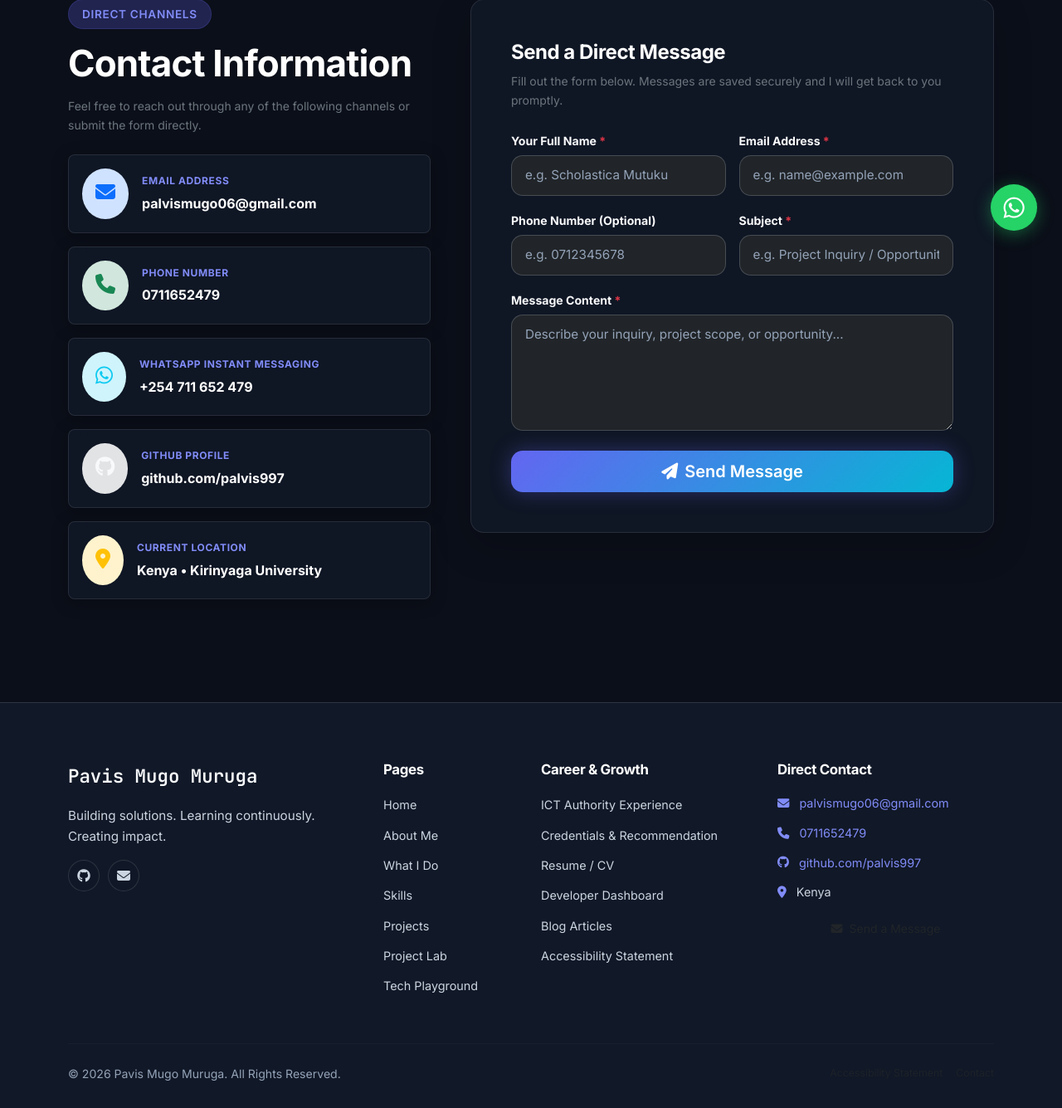
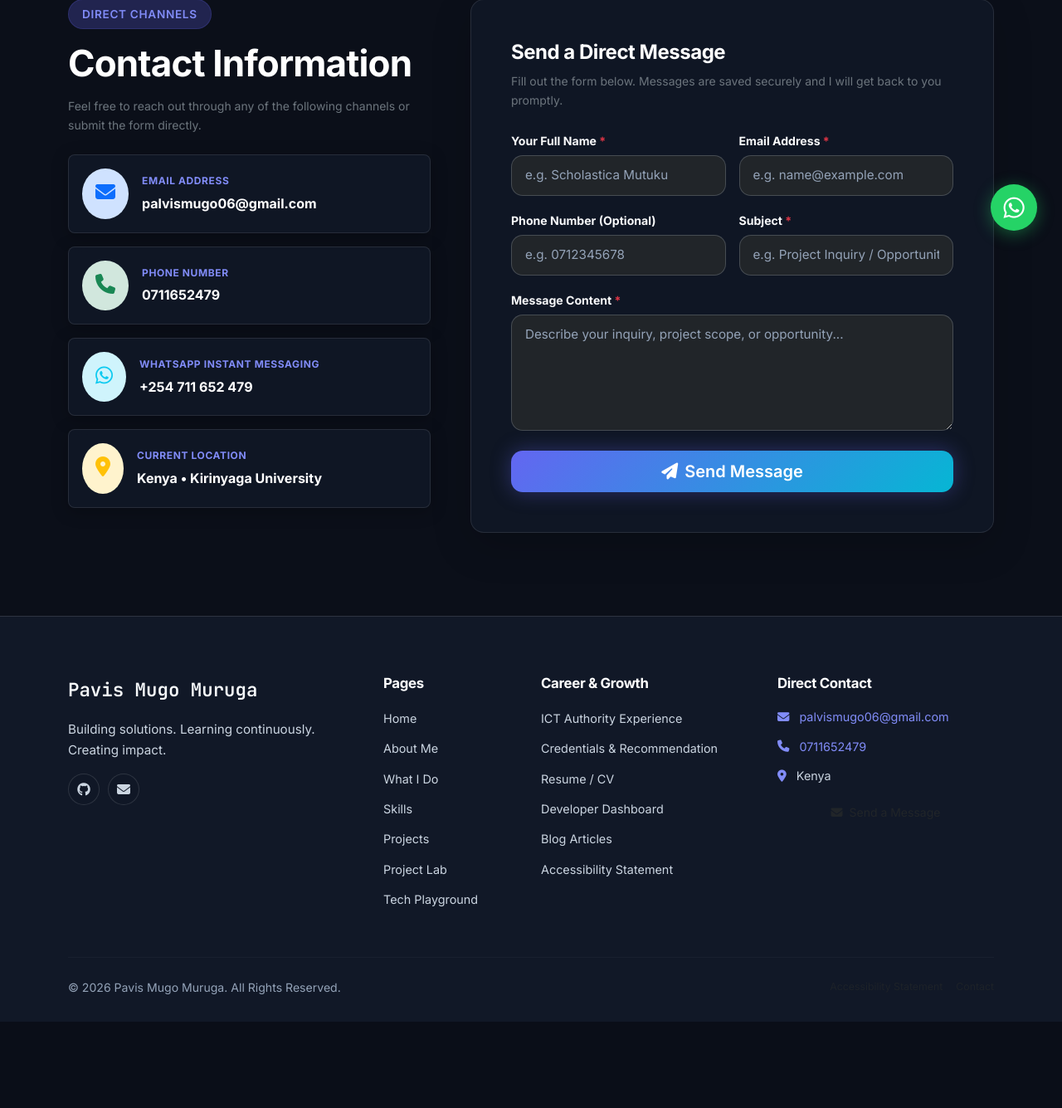
Before and after one commit to palvis997/portfolio, a Django app: page /contact/ in a window 1280 px wide. Shown: the part 492-1827 px from the top of the page at 83% size. After the commit the page ends 1723 px from the top, so only its background shows below. Run offline with Django 5.2, Linux system fonts and the light colour scheme; data comes from the database, SQL or seed files in the repository.

Commit message:
Remove GitHub link from contact sections and footer

```diff
--- a/main/templates/main/base.html
+++ b/main/templates/main/base.html
@@ -210,10 +210,6 @@
                                 <a href="tel:{{ site.phone|default:'0711652479' }}">{{ site.phone|default:"0711652479" }}</a>
                             </li>
                             <li>
-                                <i class="fab fa-github"></i>
-                                <a href="https://github.com/{{ site.github_username|default:'palvis997' }}" target="_blank" rel="noopener noreferrer">github.com/{{ site.github_username|default:"palvis997" }}</a>
-                            </li>
-                            <li>
                                 <i class="fas fa-map-marker-alt"></i>
                                 <span>{{ site.location|default:"Kenya" }}</span>
                             </li>
--- a/main/templates/main/contact_page.html
+++ b/main/templates/main/contact_page.html
@@ -84,18 +84,6 @@
                         </div>
                     </div>
 
-                    <!-- GitHub -->
-                    <div class="glass-card p-3 rounded-3 d-flex align-items-center gap-3 border border-secondary border-opacity-25">
-                        <div class="p-3 bg-secondary-subtle text-light rounded-circle">
-                            <i class="fab fa-github fs-4"></i>
-                        </div>
-                        <div>
-                            <span class="d-block text-accent fw-bold small text-uppercase mb-1" style="letter-spacing: 0.05em; font-size: 0.75rem;">GitHub Profile</span>
-                            <a href="https://github.com/{{ site.github_username|default:'palvis997' }}" target="_blank" rel="noopener noreferrer" class="text-white fw-bold text-decoration-none fs-6">
-                                github.com/{{ site.github_username|default:'palvis997' }}
-                            </a>
-                        </div>
-                    </div>
 
                     <!-- Location -->
                     <div class="glass-card p-3 rounded-3 d-flex align-items-center gap-3 border border-secondary border-opacity-25">
```
Also changed, not shown: main/templates/main/includes/contact.html (+0 -7 lines).
